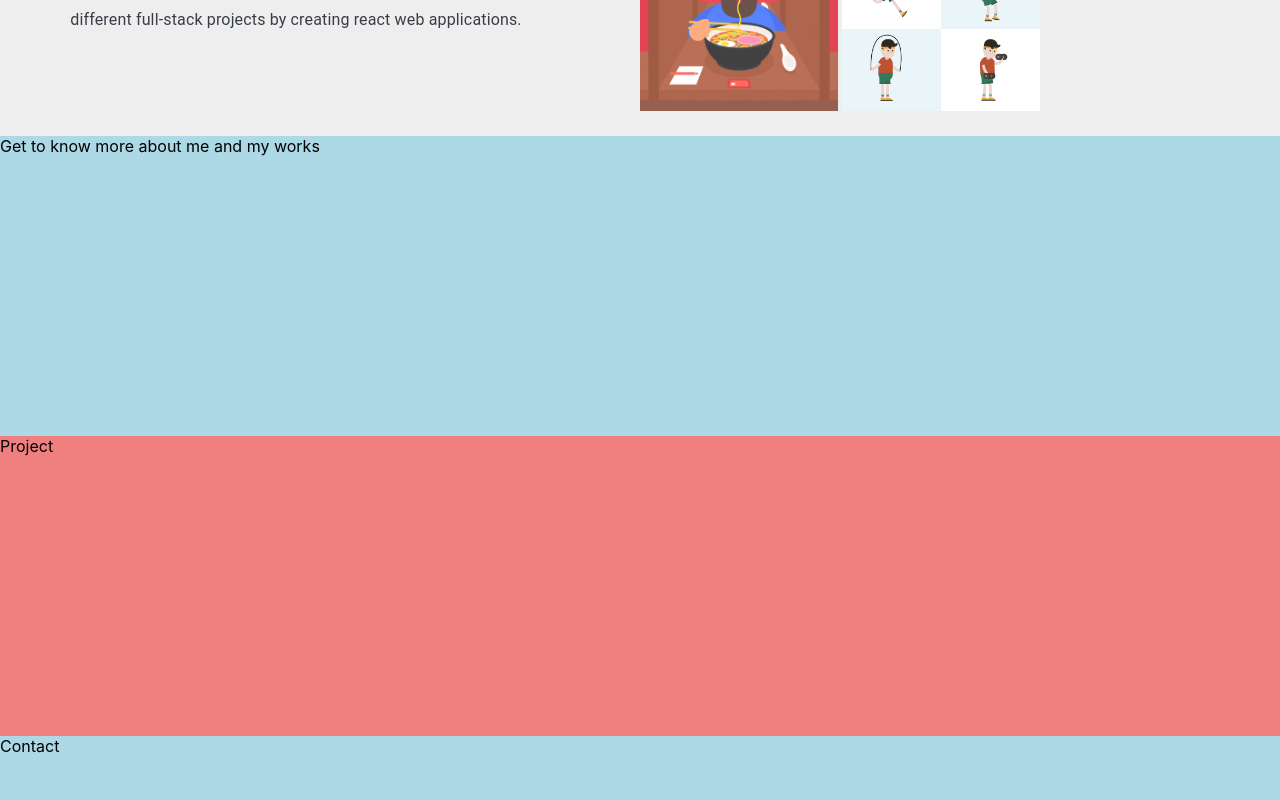
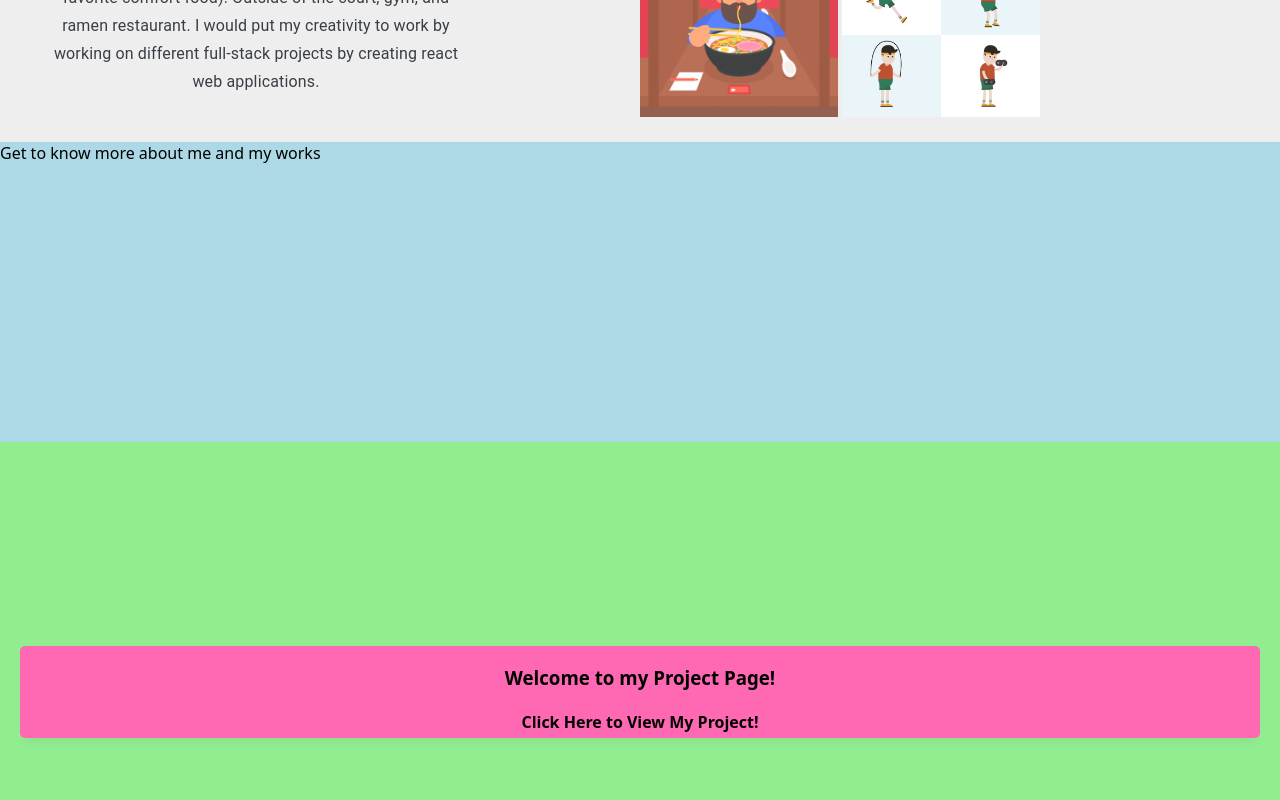
Before and after one commit to tuanle99/Portfolio-2022, a React (Create React App) app: page / in a window 1280 px wide. Shown: the part 1100-1900 px from the top of the page. Built offline with nearby package versions, Linux system fonts and the light colour scheme.

Commit message:
project page animation

```diff
--- a/package.json
+++ b/package.json
@@ -16,6 +16,7 @@
     "react-dom": "^18.2.0",
     "react-scripts": "5.0.1",
     "react-scroll-to-element": "^0.2.0",
+    "react-spring": "^9.5.2",
     "web-vitals": "^2.1.4"
   },
   "scripts": {
--- a/src/components/Project.js
+++ b/src/components/Project.js
@@ -1,10 +1,103 @@
-import React from "react";
-import { Box } from "@mui/material";
+import React, { useState } from "react";
+import {
+  useTransition,
+  useSpring,
+  useChain,
+  config,
+  animated,
+  useSpringRef,
+} from "@react-spring/web";
 
-export default function Project() {
+import styles from "./styles.module.css";
+
+const data = [
+  {
+    name: "Rare Wind",
+    description: "#a8edea → #fed6e3",
+    css: "linear-gradient(135deg, #a8edea 0%, #fed6e3 100%)",
+    height: 200,
+  },
+  {
+    name: "Saint Petersburg",
+    description: "#f5f7fa → #c3cfe2",
+    css: "linear-gradient(135deg, #f5f7fa 0%, #c3cfe2 100%)",
+    height: 400,
+  },
+  {
+    name: "Deep Blue",
+    description: "#e0c3fc → #8ec5fc",
+    css: "linear-gradient(135deg, #e0c3fc 0%, #8ec5fc 100%)",
+    height: 400,
+  },
+  {
+    name: "Ripe Malinka",
+    description: "#f093fb → #f5576c",
+    css: "linear-gradient(135deg, #f093fb 0%, #f5576c 100%)",
+    height: 400,
+  },
+];
+
+export default function App() {
+  const [open, set] = useState(false);
+  const [text, setText] = useState("Welcome to my Project Page!");
+
+  const springApi = useSpringRef();
+  const { size, ...rest } = useSpring({
+    ref: springApi,
+    config: config.stiff,
+    from: { size: "20%", background: "hotpink" },
+    to: {
+      size: open ? "100%" : "20%",
+      background: open ? "white" : "hotpink",
+      display: open ? "grid" : "block",
+      padding: open ? 25 : 0,
+    },
+  });
+
+  const transApi = useSpringRef();
+  const transition = useTransition(open ? data : [], {
+    ref: transApi,
+    trail: 400 / data.length,
+    from: { opacity: 0, scale: 0 },
+    enter: { opacity: 1, scale: 1 },
+    leave: { opacity: 0, scale: 0 },
+    onStart: () => {
+      setText("");
+    },
+    onDestroyed: () => {
+      setText("Welcome to my Project Page!");
+    },
+  });
+
+  // This will orchestrate the two animations above, comment the last arg and it creates a sequence
+  useChain(open ? [springApi, transApi] : [transApi, springApi], [
+    0,
+    open ? 0.1 : 0.6,
+  ]);
+
   return (
-    <Box id="Project" sx={{ height: 300, backgroundColor: "lightcoral" }}>
-      Project
-    </Box>
+    <div className={styles.wrapper}>
+      <animated.div
+        style={{ ...rest, width: size, height: size }}
+        className={styles.container}
+        onClick={() => set((open) => !open)}
+      >
+        {text === "" ? null : (
+          <div>
+            <h3>{text}</h3>
+            <h4>Click Here to View My Project!</h4>
+          </div>
+        )}
+
+        {transition((style, item) => (
+          <animated.div
+            className={styles.item}
+            style={{ ...style, background: item.css }}
+          >
+            test
+          </animated.div>
+        ))}
+      </animated.div>
+    </div>
   );
 }
--- /dev/null
+++ b/src/components/styles.module.css
@@ -0,0 +1,65 @@
+html,
+body,
+#root {
+  height: 100%;
+  width: 100%;
+}
+
+body {
+  font-family: system-ui;
+  margin: 0;
+}
+
+*,
+*:after,
+*:before {
+  box-sizing: border-box;
+}
+
+.flex {
+  display: flex;
+  align-items: center;
+}
+
+.flex.fill {
+  height: 100%;
+}
+
+.flex.center {
+  justify-content: center;
+}
+
+
+.wrapper {
+    width: 100%;
+    height: 500px;
+    background: lightgreen;
+    padding: 20px;
+    display: flex;
+    align-items: center;
+    justify-content: center;
+  }
+
+  .container {
+    position: relative;
+    display: grid;
+    grid-template-columns: repeat(2, minmax(100px, 1fr));
+    grid-gap: 25px;
+    padding: 0px;
+    background: white;
+    border-radius: 5px;
+    cursor: pointer;
+    box-shadow: 0px 10px 10px -5px rgba(0, 0, 0, 0.05);
+    will-change: width, height;
+    text-align: center;
+    flex: 1
+  }
+
+
+  .item {
+    width: 100%;
+    height: 100%;
+    background: white;
+    border-radius: 5px;
+    will-change: transform, opacity;
+  }
```
Also changed, not shown: src/components/About.js (+1 -6 lines), 1 other file (tests, documents, lock files or other folders).
